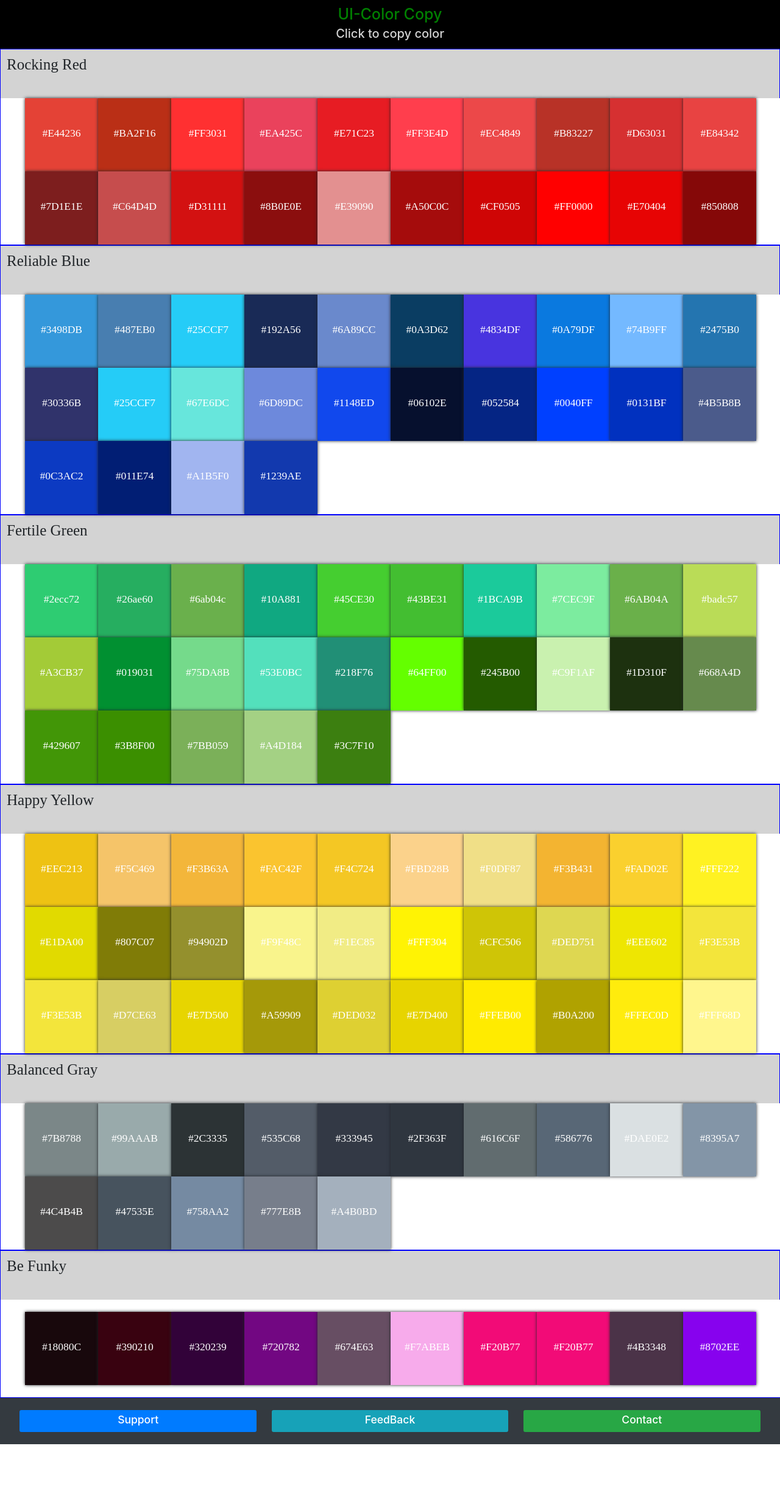
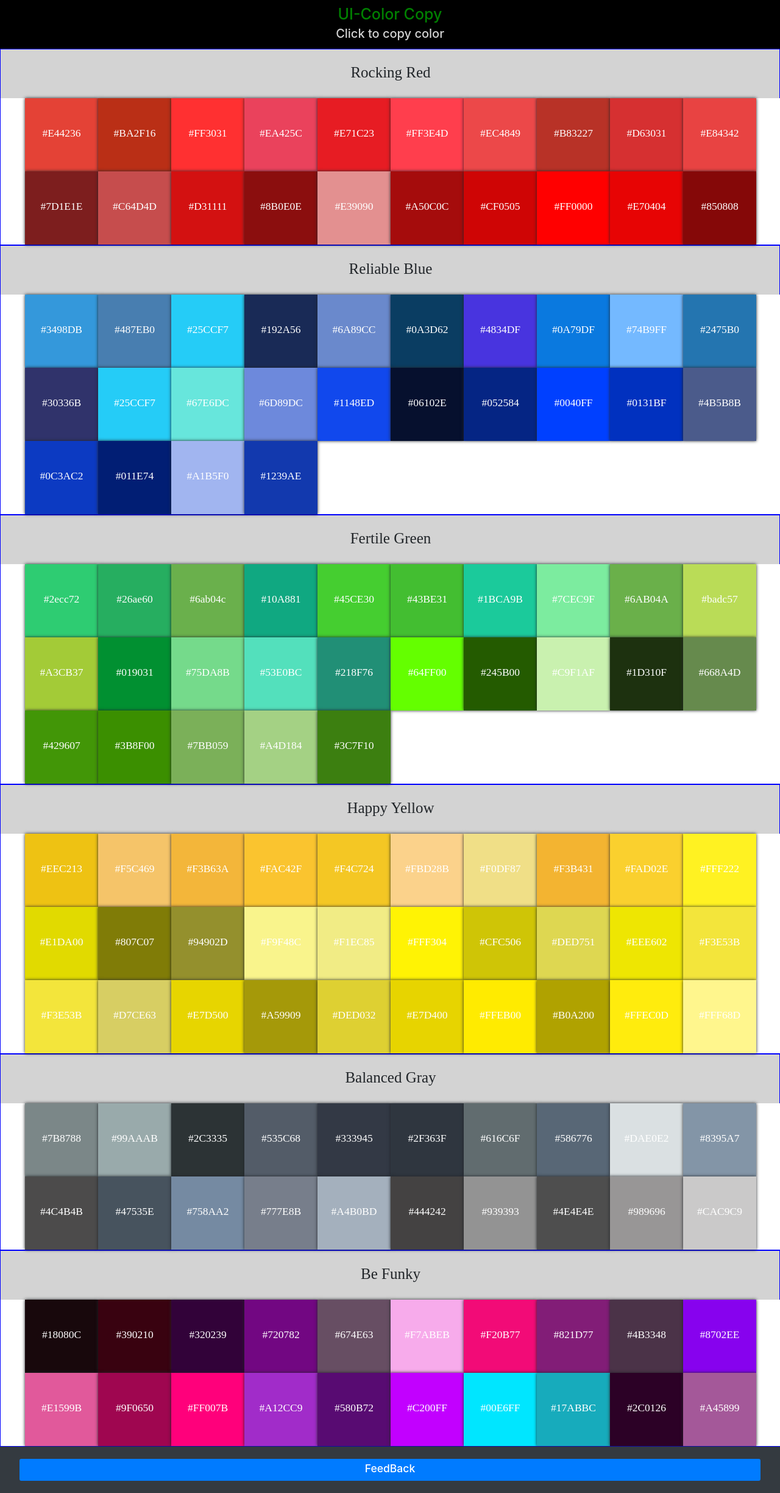
Before and after one commit to HunbalSiddiqui/UiColorPicker, a React (Create React App) app: page / in a window 1280 px wide. Shown: the whole page at 61% size. Before the commit the page ends 2368 px from the top, so only its background shows below. Built offline with nearby package versions, Linux system fonts and the light colour scheme; a web font is replaced by a local one.

Commit message:
Feedback footer added

```diff
--- a/public/index.html
+++ b/public/index.html
@@ -18,7 +18,9 @@
     <link rel="stylesheet" href="https://stackpath.bootstrapcdn.com/bootstrap/4.1.0/css/bootstrap.min.css"
 integrity="sha384-9gVQ4dYFwwWSjIDZnLEWnxCjeSWFphJiwGPXr1jddIhOegiu1FwO5qRGvFXOdJZ4"
 crossorigin="anonymous">
-
+<script src="https://code.jquery.com/jquery-3.2.1.slim.min.js" integrity="sha384-KJ3o2DKtIkvYIK3UENzmM7KCkRr/rE9/Qpg6aAZGJwFDMVNA/GpGFF93hXpG5KkN" crossorigin="anonymous"></script>
+<script src="https://cdnjs.cloudflare.com/ajax/libs/popper.js/1.12.9/umd/popper.min.js" integrity="sha384-ApNbgh9B+Y1QKtv3Rn7W3mgPxhU9K/ScQsAP7hUibX39j7fakFPskvXusvfa0b4Q" crossorigin="anonymous"></script>
+<script src="https://maxcdn.bootstrapcdn.com/bootstrap/4.0.0/js/bootstrap.min.js" integrity="sha384-JZR6Spejh4U02d8jOt6vLEHfe/JQGiRRSQQxSfFWpi1MquVdAyjUar5+76PVCmYl" crossorigin="anonymous"></script>
 <link href="https://fonts.googleapis.com/css2?family=Kufam:ital,wght@1,700&display=swap" rel="stylesheet">
     <!--
       Notice the use of %PUBLIC_URL% in the tags above.
--- a/src/Components/Footer.css
+++ b/src/Components/Footer.css
@@ -7,3 +7,6 @@
     margin-left: 1%;
     margin-right: 1%;
 }
+.footerInput{
+
+}
--- a/src/Components/Footer.jsx
+++ b/src/Components/Footer.jsx
@@ -3,9 +3,40 @@ import './Footer.css'
 export default function Footer() {
     return (
         <nav class="navbar navbar-light bg-dark flex footer">
-          <button type="button" class="btn btn-primary footerBtn"><h3>Support</h3></button>
+          {/* <button type="button" class="btn btn-primary footerBtn"><h3>Support</h3></button>
           <button type="button" class="btn btn-info footerBtn"><h3>FeedBack</h3></button>
-          <button type="button" class="btn btn-success footerBtn"><h3>Contact</h3></button>
+          <button type="button" class="btn btn-success footerBtn"><h3>Contact</h3></button>  */}
+   {/* FEEDBACK*/}
+<button type="button" class="btn btn-primary footerBtn" data-toggle="modal" data-target="#exampleModalCenter">
+  <h3>FeedBack</h3>
+</button>
+
+{/* <!-- Modal --> */}
+<div class="modal fade" id="exampleModalCenter" tabindex="-1" role="dialog" aria-labelledby="exampleModalCenterTitle" aria-hidden="true">
+  <div class="modal-dialog modal-dialog-centered" role="document">
+    <div class="modal-content">
+      <div class="modal-header">
+        <h5 class="modal-title" id="exampleModalLongTitle">FeedBack</h5>
+        <button type="button" class="close" data-dismiss="modal" aria-label="Close">
+          <span aria-hidden="true">&times;</span>
+        </button>
+      </div>
+      <div class="modal-body">
+        <input type="text" class="form-control" placeholder="" aria-label="" aria-describedby="basic-addon1" placeholder="Name"/>
+        <input type="text" class="form-control" placeholder="" aria-label="" aria-describedby="basic-addon1" placeholder="Message"/>
+      </div>
+      <div class="modal-footer">
+        <button type="button" class="btn btn-secondary" data-dismiss="modal">Close</button>
+        <button type="button" class="btn btn-primary" data-dismiss="modal">Save changes</button>
+      </div>
+    </div>
+  </div>
+</div>
+
+
+
+
         </nav>
+
     )
 }
--- a/src/Pages/LandingPage.css
+++ b/src/Pages/LandingPage.css
@@ -15,7 +15,7 @@
 }
 .colorName{
     box-sizing: border-box;
-    padding: 1rem 1rem;
+    /* padding: 1rem 1rem; */
 }
 .colorBoxesRod{
     background-color: white;
--- a/src/Pages/LandingPage.jsx
+++ b/src/Pages/LandingPage.jsx
@@ -11,7 +11,7 @@ export default function LandingPage() {
             </div>
             <div className="colorLists">
                 <div className="colorRod">
-                    <div className="colorName"><h1>Rocking Red</h1></div>
+                    <div className="colorName flex"><h1>Rocking Red</h1></div>
                     <div className="colorBoxesRod flex">
                         {
                             RockingRed.map((color,index)=><ColorBox key={index} srcColor={color} />)
@@ -19,7 +19,7 @@ export default function LandingPage() {
                     </div>
                 </div>
                 <div className="colorRod">
-                    <div className="colorName"><h1>Reliable Blue</h1></div>
+                    <div className="colorName flex"><h1>Reliable Blue</h1></div>
                     <div className="colorBoxesRod flex">
                         {
                             BeautifulBlue.map((color,index)=><ColorBox key={index}  srcColor={color} />)
@@ -27,7 +27,7 @@ export default function LandingPage() {
                     </div>
                 </div>
                 <div className="colorRod">
-                    <div className="colorName"><h1>Fertile Green</h1></div>
+                    <div className="colorName flex"><h1>Fertile Green</h1></div>
                     <div className="colorBoxesRod flex">
                         {
                             GolfGreen.map((color,index)=><ColorBox key={index}   srcColor={color}/>)
@@ -35,7 +35,7 @@ export default function LandingPage() {
                     </div>
                 </div>
                 <div className="colorRod">
-                    <div className="colorName"><h1>Happy Yellow</h1></div>
+                    <div className="colorName flex"><h1>Happy Yellow</h1></div>
                     <div className="colorBoxesRod flex">
                         {
                             HappyYellow.map((color,index)=><ColorBox key={index} srcColor={color}/>)
@@ -43,7 +43,7 @@ export default function LandingPage() {
                     </div>
                 </div>
                 <div className="colorRod">
-                    <div className="colorName"><h1>Balanced Gray</h1></div>
+                    <div className="colorName flex"><h1>Balanced Gray</h1></div>
                     <div className="colorBoxesRod flex">
                         {
                             BalancedGray.map((color,index)=><ColorBox key={index} srcColor={color}/>)
@@ -51,7 +51,7 @@ export default function LandingPage() {
                     </div>
                 </div>
                 <div className="colorRod">
-                    <div className="colorName"><h1>Be Funky</h1></div>
+                    <div className="colorName flex"><h1>Be Funky</h1></div>
                     <div className="colorBoxesRod flex">
                         {
                             BeFunky.map((color,index)=><ColorBox key={index} srcColor={color}/>)
--- a/src/Utility/ColorClasses.jsx
+++ b/src/Utility/ColorClasses.jsx
@@ -6,6 +6,6 @@ export var GolfGreen = ['#2ecc72','#26ae60','#6ab04c','#10A881','#45CE30','#43BE
 
 export var HappyYellow = ['#EEC213','#F5C469','#F3B63A','#FAC42F','#F4C724','#FBD28B','#F0DF87','#F3B431','#FAD02E','#FFF222','#E1DA00','#807C07','#94902D','#F9F48C','#F1EC85','#FFF304','#CFC506','#DED751','#EEE602','#F3E53B','#F3E53B','#D7CE63','#E7D500','#A59909','#DED032','#E7D400','#FFEB00','#B0A200','#FFEC0D','#FFF68D']
 
-export var BalancedGray = ['#7B8788','#99AAAB','#2C3335','#535C68','#333945','#2F363F','#616C6F','#586776','#DAE0E2','#8395A7','#4C4B4B','#47535E','#758AA2','#777E8B','#A4B0BD']
+export var BalancedGray = ['#7B8788','#99AAAB','#2C3335','#535C68','#333945','#2F363F','#616C6F','#586776','#DAE0E2','#8395A7','#4C4B4B','#47535E','#758AA2','#777E8B','#A4B0BD','#444242','#939393','#4E4E4E','#989696','#CAC9C9']
 
-export var BeFunky = ['#18080C','#390210','#320239','#720782','#674E63','#F7ABEB','#F20B77','#F20B77','#4B3348','#8702EE']
+export var BeFunky = ['#18080C','#390210','#320239','#720782','#674E63','#F7ABEB','#F20B77','#821D77','#4B3348','#8702EE','#E1599B','#9F0650','#FF007B','#A12CC9','#580B72','#C200FF','#00E6FF','#17ABBC','#2C0126','#A45899']
```
